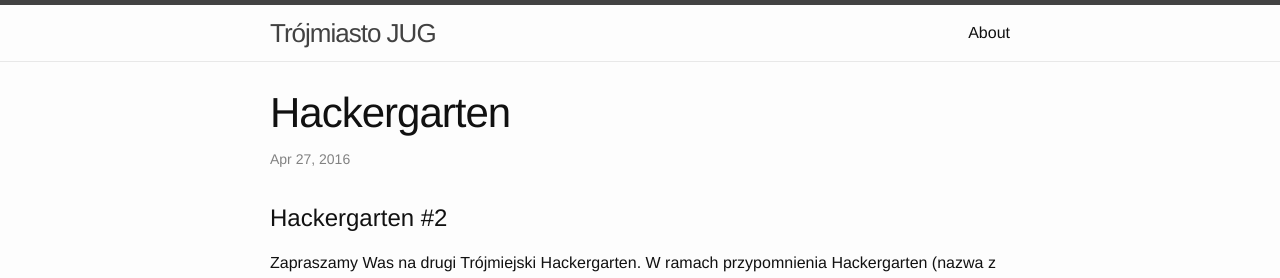
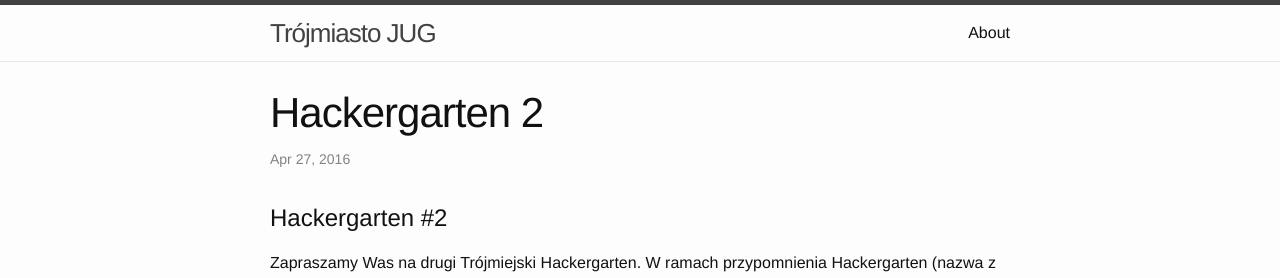
Before and after one commit to trojmiasto-jug/trojmiasto-jug.github.io, a Jekyll site: the page built from _posts/2016-04-27-Hackergarten_2.md, in a window 1280 px wide. Shown: the top 278 px of the page. Built offline with Jekyll 4.4.1, drawn with Linux system fonts in a browser that asks for light colours.

Commit message:
Testing problematic post

```diff
--- a/_posts/2016-04-27-Hackergarten_2.md
+++ b/_posts/2016-04-27-Hackergarten_2.md
@@ -1,6 +1,6 @@
 ---
 layout: post
-title: Hackergarten #2
+title: Hackergarten 2
 date: 2016-04-27 17:00:00 +0200
 ---
 # Hackergarten #2
```
